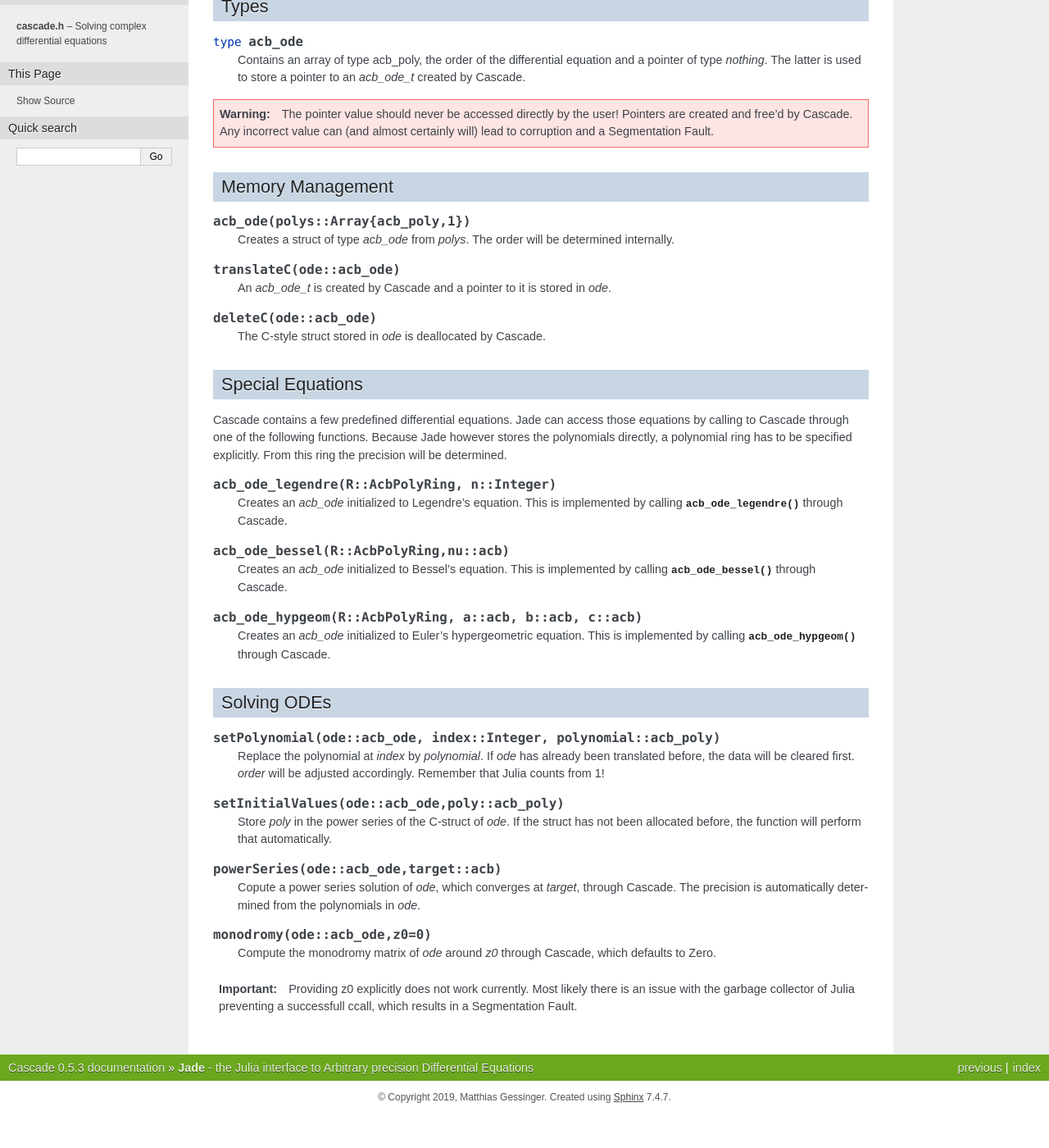
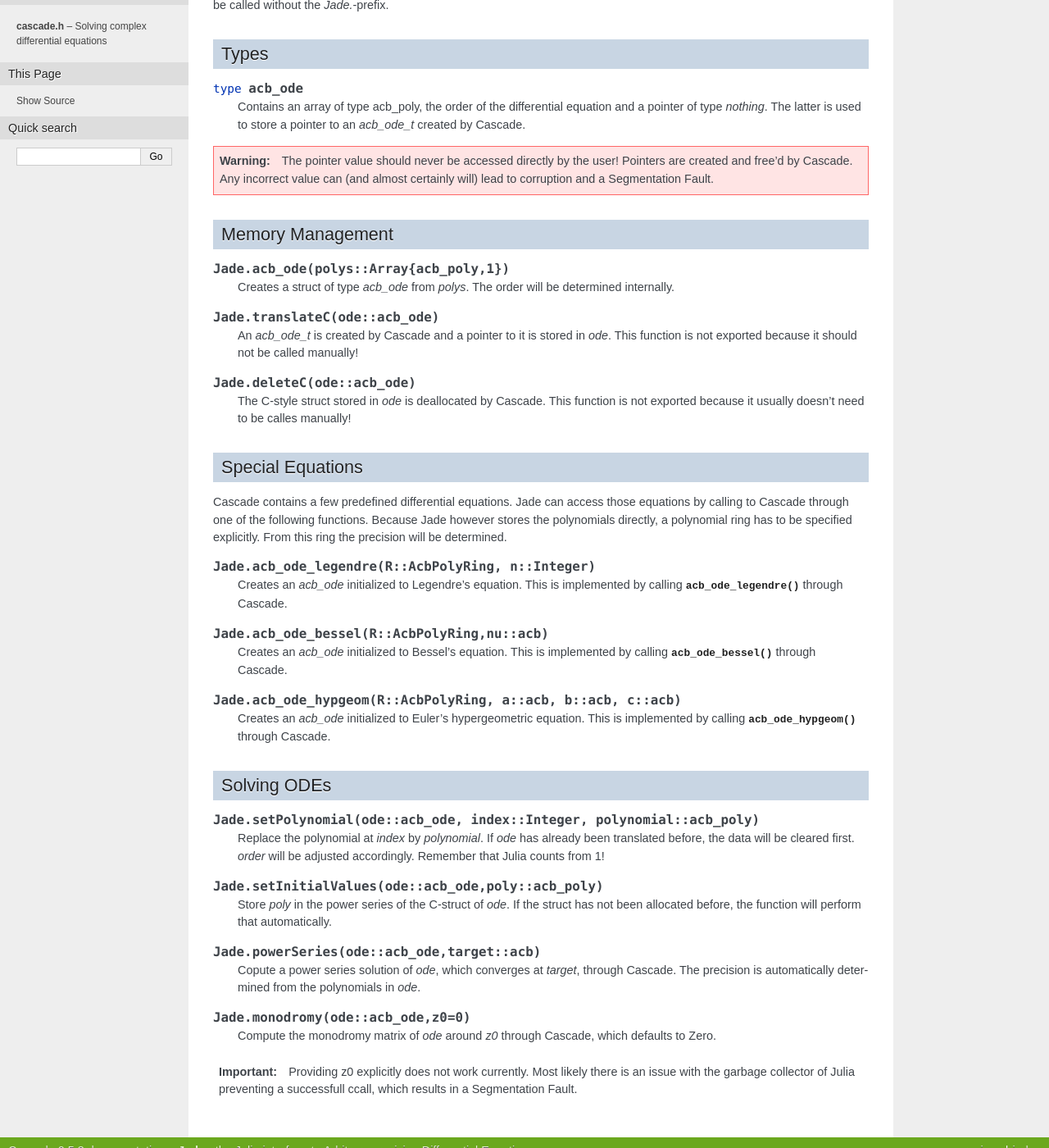
Before and after one commit to MGessinger/Cascade, a Sphinx documentation site: the page built from doc/source/jade.rst, in a window 1280 px wide and 1400 px high, scrolled down 248 px. Shown: the whole window at 82% size. Built offline with Sphinx 7.4.7, drawn with Linux system fonts in a browser that asks for light colours; before the commit the page ends 1606 px from its top, so only the background shows below that; some of the changed text lies outside the part shown.

Commit message:
List functions with module prefix

```diff
--- a/doc/source/conf.py
+++ b/doc/source/conf.py
@@ -25,7 +25,7 @@
 
 # If your documentation needs a minimal Sphinx version, state it here.
 #
-needs_sphinx = '1.0'
+needs_sphinx = '2.0'
 
 # Add any Sphinx extension module names here, as strings. They can be
 # extensions coming with Sphinx (named 'sphinx.ext.*') or your custom
--- a/doc/source/jade.rst
+++ b/doc/source/jade.rst
@@ -5,6 +5,8 @@
 ====================================================================================
 
 Jade provides an interactive interface to Cascade, which can be used from julia's REPL. It uses Nemo_ to store variables of type :type:`acb` in julia, which will then be translated to a C-style struct whenever needed. All memory management will be performed automatically, but you can manually create or delete the C-struct if you need to.
+
+In the following, all functions are listed with their full name. However most functions are exported from Jade and can therefore be called without the *Jade.*-prefix.
 
 Types
 --------------------
@@ -19,51 +21,51 @@ Types
 Memory Management
 --------------------
 
-.. function:: acb_ode(polys::Array{acb_poly,1})
+.. function:: Jade.acb_ode(polys::Array{acb_poly,1})
 
     Creates a struct of type `acb_ode` from *polys*. The order will be determined internally.
 
-.. function:: translateC(ode::acb_ode)
+.. function:: Jade.translateC(ode::acb_ode)
 
-    An `acb_ode_t` is created by Cascade and a pointer to it is stored in *ode*.
+    An `acb_ode_t` is created by Cascade and a pointer to it is stored in *ode*. This function is not exported because it should not be called manually!
 
-.. function:: deleteC(ode::acb_ode)
+.. function:: Jade.deleteC(ode::acb_ode)
 
-    The C-style struct stored in *ode* is deallocated by Cascade.
+    The C-style struct stored in *ode* is deallocated by Cascade. This function is not exported because it usually doesn't need to be calles manually!
 
 Special Equations
 -------------------
 
 Cascade contains a few predefined differential equations. Jade can access those equations by calling to Cascade through one of the following functions. Because Jade however stores the polynomials directly, a polynomial ring has to be specified explicitly. From this ring the precision will be determined.
 
-.. function:: acb_ode_legendre(R::AcbPolyRing, n::Integer)
+.. function:: Jade.acb_ode_legendre(R::AcbPolyRing, n::Integer)
 
     Creates an `acb_ode` initialized to Legendre's equation. This is implemented by calling :func:`acb_ode_legendre` through Cascade.
 
-.. function:: acb_ode_bessel(R::AcbPolyRing,nu::acb)
+.. function:: Jade.acb_ode_bessel(R::AcbPolyRing,nu::acb)
 
     Creates an `acb_ode` initialized to Bessel's equation. This is implemented by calling :func:`acb_ode_bessel` through Cascade.
 
-.. function:: acb_ode_hypgeom(R::AcbPolyRing, a::acb, b::acb, c::acb)
+.. function:: Jade.acb_ode_hypgeom(R::AcbPolyRing, a::acb, b::acb, c::acb)
 
     Creates an `acb_ode` initialized to Euler's hypergeometric equation. This is implemented by calling :func:`acb_ode_hypgeom` through Cascade.
 
 Solving ODEs
 --------------------
 
-.. function:: setPolynomial(ode::acb_ode, index::Integer, polynomial::acb_poly)
+.. function:: Jade.setPolynomial(ode::acb_ode, index::Integer, polynomial::acb_poly)
 
     Replace the polynomial at *index* by *polynomial*. If *ode* has already been translated before, the data will be cleared first. *order* will be adjusted accordingly. Remember that Julia counts from 1!
 
-.. function:: setInitialValues(ode::acb_ode,poly::acb_poly)
+.. function:: Jade.setInitialValues(ode::acb_ode,poly::acb_poly)
 
     Store *poly* in the power series of the C-struct of *ode*. If the struct has not been allocated before, the function will perform that automatically.
 
-.. function:: powerSeries(ode::acb_ode,target::acb)
+.. function:: Jade.powerSeries(ode::acb_ode,target::acb)
 
     Copute a power series solution of *ode*, which converges at *target*, through Cascade. The precision is automatically determined from the polynomials in *ode*.
 
-.. function:: monodromy(ode::acb_ode,z0=0)
+.. function:: Jade.monodromy(ode::acb_ode,z0=0)
 
     Compute the monodromy matrix of *ode* around *z0* through Cascade, which defaults to Zero.
 
```
